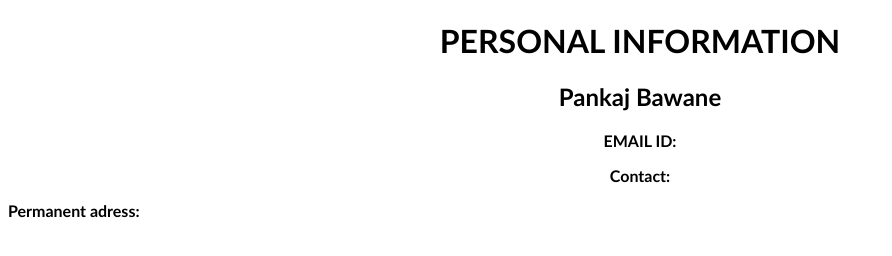
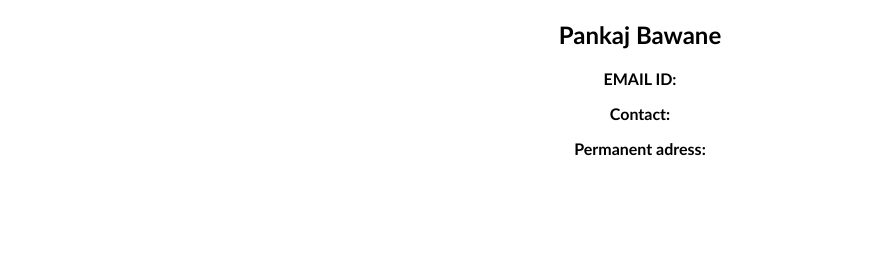
Before and after one commit to KaranChandekar/HTML-Resume, a plain HTML site: page index.html in a window 1280 px wide. Shown: the whole page, without its empty margins (0-892 px from the left). Drawn offline with Linux system fonts and the light colour scheme.

Commit message:
add internal style

```diff
--- a/index.html
+++ b/index.html
@@ -5,12 +5,23 @@
     <meta http-equiv="X-UA-Compatible" content="IE=edge">
     <meta name="viewport" content="width=device-width, initial-scale=1.0">
     <title>Personal Information</title>
+    <style>
+        body {
+            font-family: calibri;
+        }
+        h1 {
+            text-align: center;
+        }
+        p {
+            text-align: center;
+            font-weight: bold;
+        }
+    </style>
 </head>
-<body style="font-family: 'calibri';">
-    <h1 style="text-align: center;">PERSONAL INFORMATION</h1>
+<body>
     <h2 style="text-align: center;">Pankaj Bawane</h2>
-    <p style="text-align: center; font-weight: bold;">EMAIL ID: </p>
-    <p style="text-align: center; font-weight: bold;">Contact:</p>
-    <p style="font-weight: bold;">Permanent adress:</p>
+    <p>EMAIL ID: </p>
+    <p>Contact:</p>
+    <p>Permanent adress:</p>
 </body>
 </html>
```
